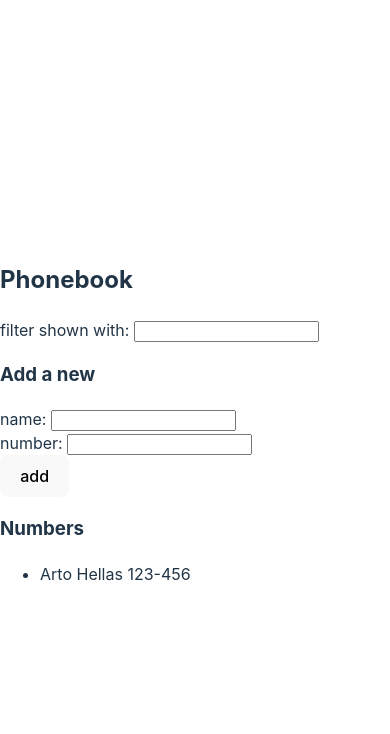
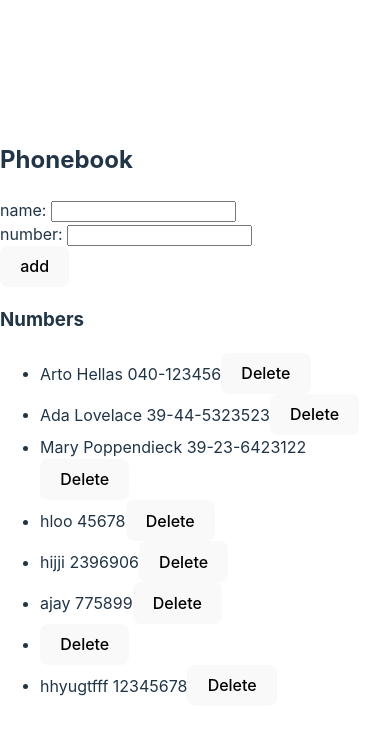
Before and after one commit to Gayathri-K15/part2full, a React (Vite) app in the folder phonebook/: page / in a window 390 px wide. Shown: the top 734 px of the page. Built offline with nearby package versions, Linux system fonts and the light colour scheme; data requests are answered from the project's data file.

Commit message:
i had made more changes to phonebook

```diff
--- a/phonebook/db.json
+++ b/phonebook/db.json
@@ -1,8 +1,45 @@
 {
-    "persons": [
-      { "id": 1, "name": "Arto Hellas", "number": "040-123456" },
-      { "id": 2, "name": "Ada Lovelace", "number": "39-44-5323523" },
-      { "id": 3, "name": "Dan Abramov", "number": "12-43-234345" },
-      { "id": 4, "name": "Mary Poppendieck", "number": "39-23-6423122" }
-    ]
-  }
+  "persons": [
+    {
+      "id": "1",
+      "name": "Arto Hellas",
+      "number": "040-123456",
+      "important": true
+    },
+    {
+      "id": "2",
+      "name": "Ada Lovelace",
+      "number": "39-44-5323523"
+    },
+    {
+      "id": "4",
+      "name": "Mary Poppendieck",
+      "number": "39-23-6423122"
+    },
+    {
+      "id": "e046",
+      "name": "hloo",
+      "number": "45678"
+    },
+    {
+      "id": "6fc5",
+      "name": "hijji",
+      "number": "2396906"
+    },
+    {
+      "id": "5644",
+      "name": "ajay",
+      "number": "775899"
+    },
+    {
+      "id": "e9aa",
+      "content": "gayu ",
+      "important": true
+    },
+    {
+      "id": "9d7f",
+      "name": "hhyugtfff",
+      "number": "12345678"
+    }
+  ]
+}
--- a/phonebook/package.json
+++ b/phonebook/package.json
@@ -8,9 +8,10 @@
     "build": "vite build",
     "lint": "eslint .",
     "preview": "vite preview",
-    "start-server": "json-server --watch db.json --port 3001"
+    "server": "json-server -p3001 --watch db.json"
   },
   "dependencies": {
+    "axios": "^1.7.9",
     "react": "^18.3.1",
     "react-dom": "^18.3.1"
   },
--- a/phonebook/src/App.jsx
+++ b/phonebook/src/App.jsx
@@ -1,59 +1,95 @@
-import { useState } from 'react';
-import Filter from './components/Filter';
-import PersonForm from './components/PersonForm';
-import Persons from './components/Persons';
+import { useState, useEffect } from 'react';
+import phonebookService from './services/phonebook';  // Make sure the path is correct
 
 const App = () => {
-  const [persons, setPersons] = useState([
-    { name: 'Arto Hellas', number: '123-456' }
-  ]);
-  const [newName, setNewName] = useState('');
-  const [newNumber, setNewNumber] = useState('');
-  const [searchTerm, setSearchTerm] = useState('');
+  const [persons, setPersons] = useState([]);  // State to store the phonebook entries
+  const [newName, setNewName] = useState('');  // State for the new person's name
+  const [newNumber, setNewNumber] = useState('');  // State for the new person's number
 
-  const handleNameChange = (event) => {
-    setNewName(event.target.value);
+  // Fetch the persons from the backend when the component mounts
+  useEffect(() => {
+    phonebookService
+      .getAll()
+      .then((response) => {
+        setPersons(response.data);  // Update the state with fetched persons
+      })
+      .catch((error) => {
+        console.error('Error fetching data:', error);
+      });
+  }, []);
+
+  // Handle the form submission to add a new person
+  const handleAddPerson = (event) => {
+    event.preventDefault();
+
+    // Check if the name already exists in the phonebook
+    const duplicate = persons.some((person) => person.name === newName);
+    if (duplicate) {
+      alert(`${newName} is already added to phonebook`);
+      return;
+    }
+
+    // Create a new person object
+    const newPerson = {
+      name: newName,
+      number: newNumber,
+    };
+
+    // Add the new person to the backend
+    phonebookService
+      .create(newPerson)
+      .then((response) => {
+        // After the person is successfully added, update the state
+        setPersons(persons.concat(response.data));
+        setNewName('');
+        setNewNumber('');
+      })
+      .catch((error) => {
+        console.error('Error adding person:', error);
+      });
   };
 
-  const handleNumberChange = (event) => {
-    setNewNumber(event.target.value);
-  };
-
-  const handleSearchChange = (event) => {
-    setSearchTerm(event.target.value);
-  };
-
-  const handleSubmit = (event) => {
-    event.preventDefault();
-    if (persons.some(person => person.name === newName)) {
-      alert(`${newName} is already added to phonebook`);
-    } else {
-      const newPerson = { name: newName, number: newNumber };
-      setPersons(persons.concat(newPerson));
+  // Handle deleting a person from the phonebook
+  const handleDeletePerson = (id) => {
+    const confirmDelete = window.confirm('Are you sure you want to delete this person?');
+    if (confirmDelete) {
+      phonebookService
+        .remove(id)
+        .then(() => {
+          // Remove the person from the state after successful deletion
+          setPersons(persons.filter((person) => person.id !== id));
+        })
+        .catch((error) => {
+          console.error('Error deleting person:', error);
+        });
     }
-    setNewName('');
-    setNewNumber('');
   };
 
   return (
     <div>
       <h2>Phonebook</h2>
 
-      <Filter searchTerm={searchTerm} onSearchChange={handleSearchChange} />
-
-      <h3>Add a new</h3>
-
-      <PersonForm
-        newName={newName}
-        newNumber={newNumber}
-        onNameChange={handleNameChange}
-        onNumberChange={handleNumberChange}
-        onSubmit={handleSubmit}
-      />
+      <form onSubmit={handleAddPerson}>
+        <div>
+          name: <input value={newName} onChange={(e) => setNewName(e.target.value)} />
+        </div>
+        <div>
+          number: <input value={newNumber} onChange={(e) => setNewNumber(e.target.value)} />
+        </div>
+        <div>
+          <button type="submit">add</button>
+        </div>
+      </form>
 
       <h3>Numbers</h3>
-
-      <Persons persons={persons} searchTerm={searchTerm} />
+      <ul>
+        {persons.map((person) => (
+          <li key={person.id}>
+            {person.name} {person.number}
+            <button onClick={() => handleDeletePerson(person.id)}>Delete</button>
+          </li>
+        ))}
+      </ul>
     </div>
   );
 };
--- /dev/null
+++ b/phonebook/src/services/phonebook.jsx
@@ -0,0 +1,26 @@
+import axios from 'axios';
+
+const baseUrl = 'http://localhost:3001/persons';
+
+const getAll = () => {
+  return axios.get(baseUrl);
+};
+
+const create = (newPerson) => {
+  return axios.post(baseUrl, newPerson);
+};
+
+const update = (id, updatedPerson) => {
+  return axios.put(`${baseUrl}/${id}`, updatedPerson);
+};
+
+const remove = (id) => {
+  return axios.delete(`${baseUrl}/${id}`);
+};
+
+export default {
+  getAll,
+  create,
+  update,
+  remove,
+};
```
Also changed, not shown: phonebook/src/components/Notification.jsx (added, +18 -0 lines), 1 other file (tests, documents, lock files or other folders).
